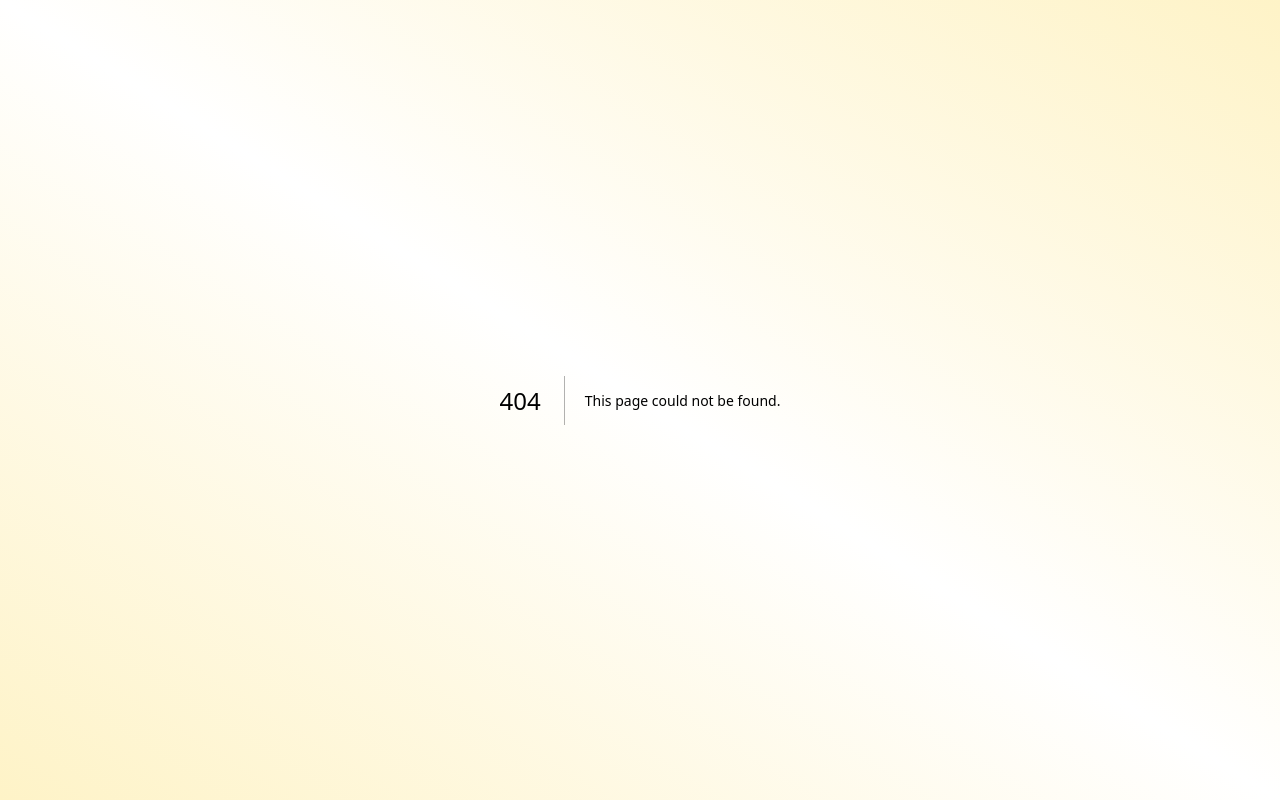
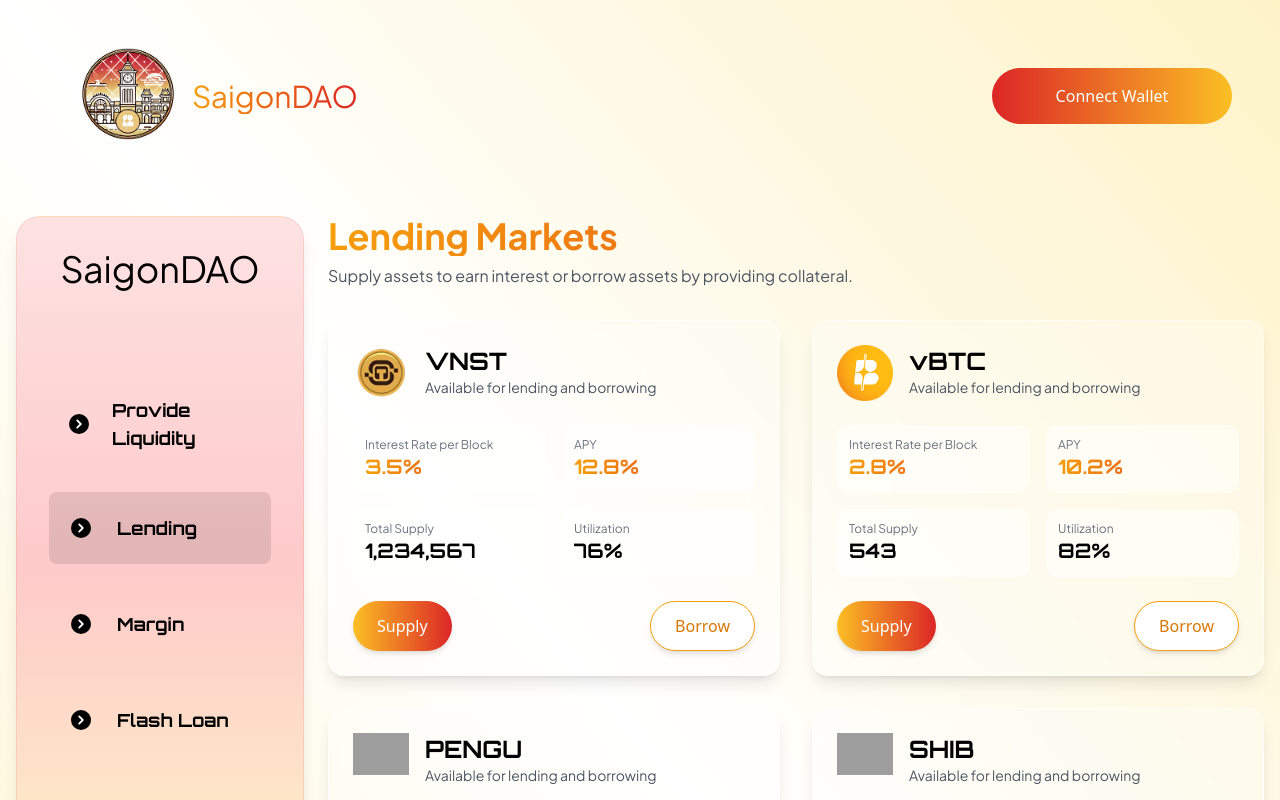
Before and after one commit to Trong-Tra/SaigonDAO, a Next.js app in the folder saigon_dao_ui/: page /lending in a window 1280 px wide. Before the commit this address had no page. Shown: the top 800 px of the page. Built offline with nearby package versions, Linux system fonts and the light colour scheme; grey boxes are pictures that could not be loaded.

Commit message:
feat: add Lending page

```diff
--- /dev/null
+++ b/saigon_dao_ui/app/components/LendingAssetCard.tsx
@@ -0,0 +1,84 @@
+"use client";
+
+import React, { useState } from "react";
+import Image from "next/image";
+
+interface LendingAssetProps {
+  asset: {
+    id: string;
+    name: string;
+    logo: string;
+    interestRate: string;
+    apy: string;
+    totalSupply: string;
+    utilization: string;
+  };
+}
+
+export default function LendingAssetCard({ asset }: LendingAssetProps) {
+  const [isHovering, setIsHovering] = useState(false);
+
+  return (
+    <div
+      className="bg-white/30 backdrop-blur-sm border border-white/50 rounded-2xl shadow-lg p-6 transition-all duration-300 ease-in-out hover:shadow-xl hover:scale-[1.02]"
+      onMouseEnter={() => setIsHovering(true)}
+      onMouseLeave={() => setIsHovering(false)}
+    >
+      <div className="flex items-start mb-4">
+        <div className="w-14 h-14 relative mr-4">
+          <Image
+            src={asset.logo}
+            alt={`${asset.name} Logo`}
+            width={56}
+            height={56}
+            className="object-contain"
+            style={{ maxWidth: "100%", maxHeight: "100%" }}
+            onError={(e) => {
+              e.currentTarget.src = `https://via.placeholder.com/56?text=${asset.name}`;
+            }}
+          />
+        </div>
+        <div>
+          <h3 className="text-2xl font-bold font-orbitron">{asset.name}</h3>
+          <p className="text-gray-600 text-sm font-jakarta">
+            Available for lending and borrowing
+          </p>
+        </div>
+      </div>
+
+      <div className="grid grid-cols-2 gap-4 mt-6">
+        <div className="bg-white/50 rounded-xl p-3">
+          <p className="text-gray-500 text-xs font-jakarta">
+            Interest Rate per Block
+          </p>
+          <p className="text-xl font-bold font-orbitron bg-gradient-to-r from-amber-500 to-red-600 text-transparent bg-clip-text">
+            {asset.interestRate}
+          </p>
+        </div>
+        <div className="bg-white/50 rounded-xl p-3">
+          <p className="text-gray-500 text-xs font-jakarta">APY</p>
+          <p className="text-xl font-bold font-orbitron bg-gradient-to-r from-amber-500 to-red-600 text-transparent bg-clip-text">
+            {asset.apy}
+          </p>
+        </div>
+        <div className="bg-white/50 rounded-xl p-3">
+          <p className="text-gray-500 text-xs font-jakarta">Total Supply</p>
+          <p className="text-xl font-bold font-orbitron">{asset.totalSupply}</p>
+        </div>
+        <div className="bg-white/50 rounded-xl p-3">
+          <p className="text-gray-500 text-xs font-jakarta">Utilization</p>
+          <p className="text-xl font-bold font-orbitron">{asset.utilization}</p>
+        </div>
+      </div>
+
+      <div className="mt-6 flex justify-between">
+        <button className="py-3 px-6 rounded-full font-medium transition-all duration-300 ease-in-out bg-gradient-to-r from-amber-400 to-red-600 text-white shadow-md hover:shadow-lg hover:scale-105">
+          Supply
+        </button>
+        <button className="py-3 px-6 rounded-full font-medium transition-all duration-300 ease-in-out bg-white border border-amber-500 text-amber-600 shadow-md hover:shadow-lg hover:scale-105">
+          Borrow
+        </button>
+      </div>
+    </div>
+  );
+}
--- /dev/null
+++ b/saigon_dao_ui/app/lending/layout.tsx
@@ -0,0 +1,7 @@
+export default function LendingLayout({
+  children,
+}: {
+  children: React.ReactNode;
+}) {
+  return <>{children}</>;
+}
--- /dev/null
+++ b/saigon_dao_ui/app/lending/page.tsx
@@ -0,0 +1,98 @@
+"use client";
+
+import React from "react";
+import Header from "@/components/Header";
+import Sidebar from "@/components/Sidebar";
+import LendingAssetCard from "@/components/LendingAssetCard";
+
+export default function LendingPage() {
+  // Mock assets data - you can replace with your own data later
+  const lendingAssets = [
+    {
+      id: "vnst",
+      name: "VNST",
+      logo: "/images/tokens/vnst.png",
+      interestRate: "3.5%",
+      apy: "12.8%",
+      totalSupply: "1,234,567",
+      utilization: "76%",
+    },
+    {
+      id: "vbtc",
+      name: "vBTC",
+      logo: "/images/tokens/vbtc.png",
+      interestRate: "2.8%",
+      apy: "10.2%",
+      totalSupply: "543",
+      utilization: "82%",
+    },
+    {
+      id: "pengu",
+      name: "PENGU",
+      logo: "/images/tokens/pengu.png",
+      interestRate: "5.2%",
+      apy: "18.9%",
+      totalSupply: "9,876,543",
+      utilization: "62%",
+    },
+    {
+      id: "shib",
+      name: "SHIB",
+      logo: "/images/tokens/shib.png",
+      interestRate: "6.1%",
+      apy: "22.3%",
+      totalSupply: "21,345,678,901",
+      utilization: "58%",
+    },
+    {
+      id: "usdt",
+      name: "USDT",
+      logo: "/images/tokens/usdt.png",
+      interestRate: "3.2%",
+      apy: "11.7%",
+      totalSupply: "5,432,109",
+      utilization: "79%",
+    },
+    {
+      id: "usdc",
+      name: "USDC",
+      logo: "/images/tokens/usdc.png",
+      interestRate: "3.0%",
+      apy: "10.9%",
+      totalSupply: "4,321,098",
+      utilization: "81%",
+    },
+  ];
+
+  return (
+    <div className="min-h-screen bg-gradient-to-bl from-amber-100 via-white to-amber-100">
+      <Header />
+
+      <div className="container mx-auto px-4 py-6 flex">
+        <div className="w-72 flex-shrink-0">
+          <Sidebar />
+        </div>
+
+        <main className="flex-1 pl-6">
+          <div className="max-w-5xl mx-auto">
+            <div className="mb-8">
+              <h1 className="text-4xl font-bold font-jakarta bg-gradient-to-r from-amber-500 to-red-600 text-transparent bg-clip-text">
+                Lending Markets
+              </h1>
+              <p className="text-gray-600 mt-2 font-jakarta">
+                Supply assets to earn interest or borrow assets by providing
+                collateral.
+              </p>
+            </div>
+
+            <div className="grid grid-cols-2 gap-8 mt-8">
+              {lendingAssets.map((asset) => (
+                <LendingAssetCard key={asset.id} asset={asset} />
+              ))}
+            </div>
+          </div>
+        </main>
+      </div>
+    </div>
+  );
+}
```
